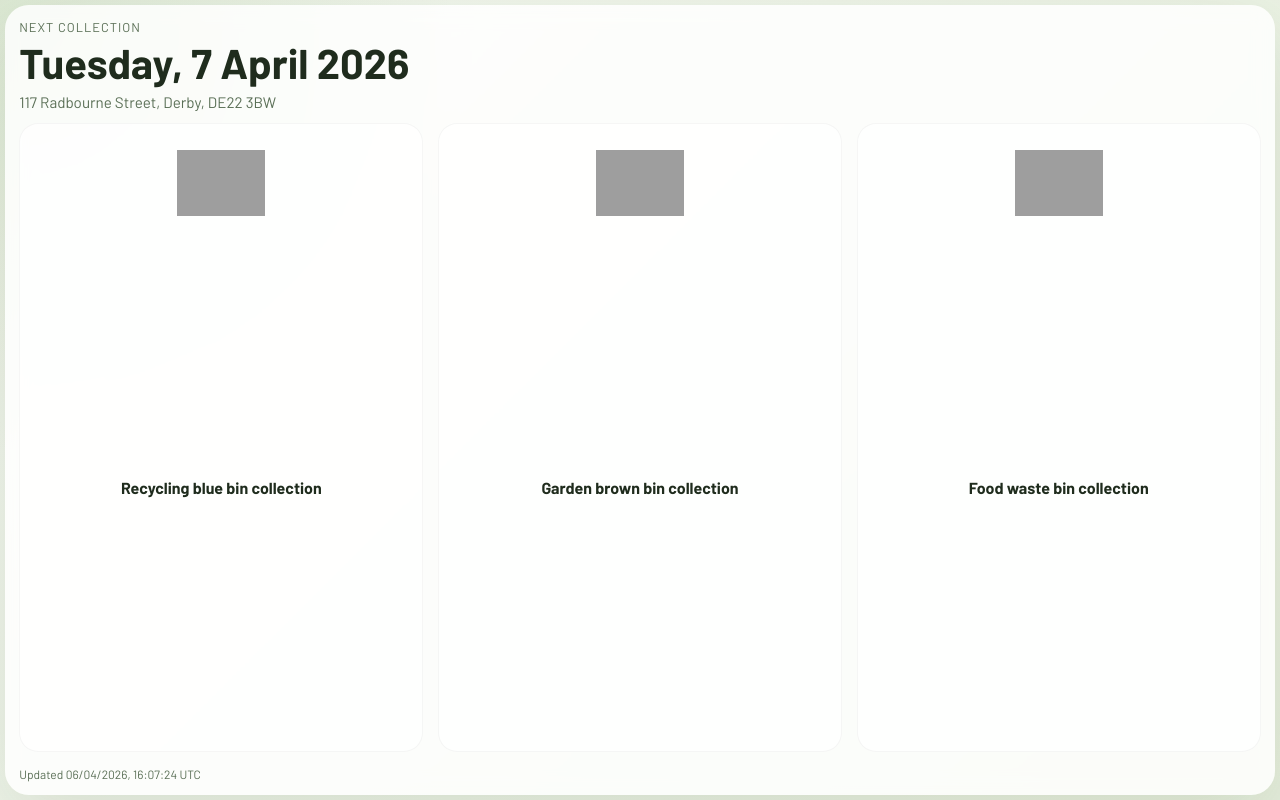
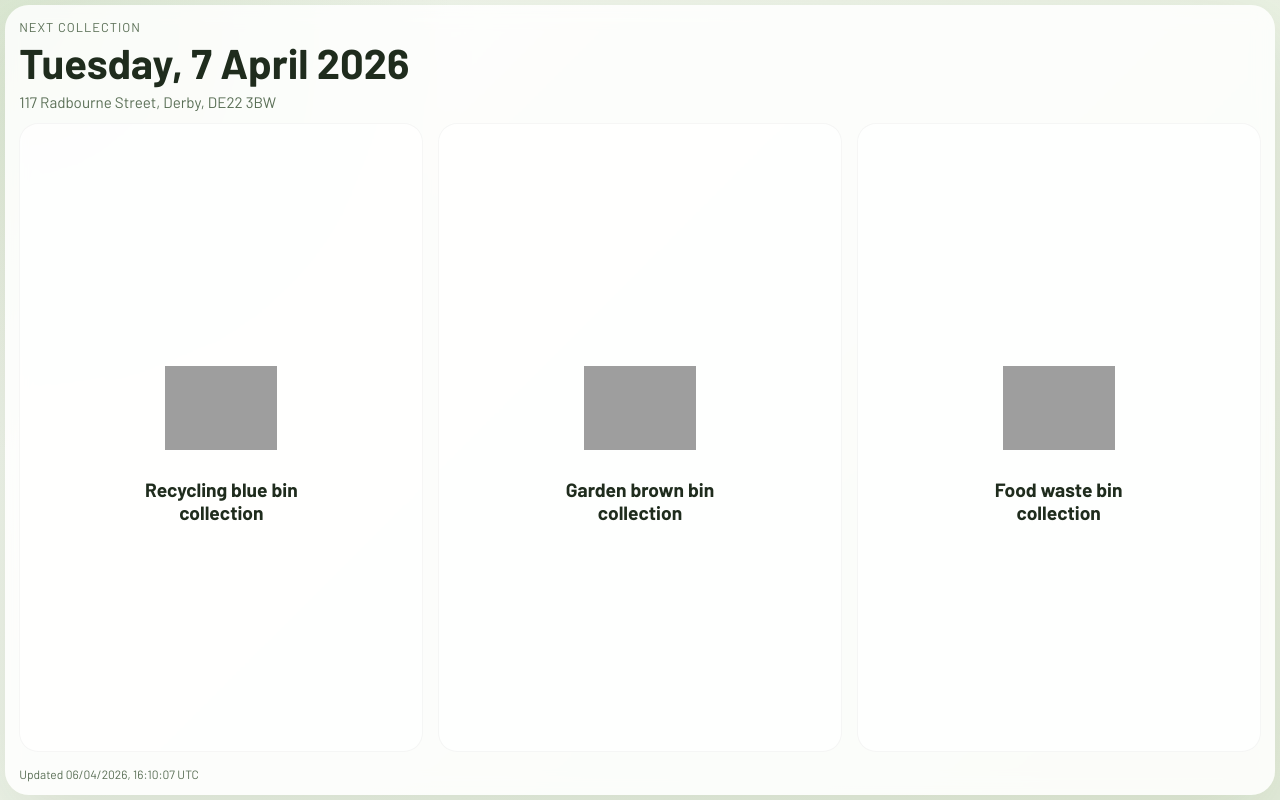
Before and after one commit to davidsben/bin-day, a website: page docs/index.html in a window 1280 px wide. Drawn offline with Linux system fonts and the light colour scheme; grey boxes are pictures that could not be loaded.

Commit message:
Scale normal mode bin contents up

```diff
--- a/docs/current.json
+++ b/docs/current.json
@@ -1,7 +1,7 @@
 {
   "sourceUrl": "https://secure.derby.gov.uk/binday/BinDays/100030350384?address=117%20Radbourne%20Street,%20Derby,%20DE22%203BW",
   "address": "117 Radbourne Street, Derby, DE22 3BW",
-  "fetchedAt": "2026-04-06T16:07:24.633Z",
+  "fetchedAt": "2026-04-06T16:10:07.824Z",
   "nextDate": "2026-04-07",
   "nextDateLabel": "Tuesday, 7 April 2026",
   "bins": [
--- a/docs/index.html
+++ b/docs/index.html
@@ -98,10 +98,12 @@
       }
 
       .bin-card {
-        display: grid;
-        justify-items: center;
+        display: flex;
+        flex-direction: column;
+        align-items: center;
+        justify-content: center;
         text-align: center;
-        gap: clamp(8px, 1.4vmin, 12px);
+        gap: clamp(10px, 1.8vmin, 20px);
         padding: var(--card-pad-y) var(--card-pad-x);
         background: rgba(255, 255, 255, 0.72);
         border-radius: clamp(16px, 2.4vmin, 22px);
@@ -117,8 +119,9 @@
 
       .bin-card h2 {
         margin: 0;
-        font-size: clamp(0.85rem, 2vmin, 1.15rem);
+        font-size: clamp(1rem, 2.2vmin, 1.5rem);
         line-height: 1.2;
+        max-width: 18ch;
       }
 
       footer {
@@ -139,6 +142,15 @@
 
         .bin-card {
           height: 100%;
+        }
+
+        .bin-card img {
+          width: clamp(110px, 14vmin, 190px);
+          height: clamp(110px, 14vmin, 190px);
+        }
+
+        .bin-card h2 {
+          font-size: clamp(1.2rem, 2.4vmin, 1.9rem);
         }
       }
 
@@ -297,7 +309,7 @@
 
         </section>
         <footer>
-          Updated 06/04/2026, 16:07:24 UTC
+          Updated 06/04/2026, 16:10:07 UTC
         </footer>
       </section>
     </main>
```
Also changed, not shown: scripts/generate.mjs (+16 -4 lines).
